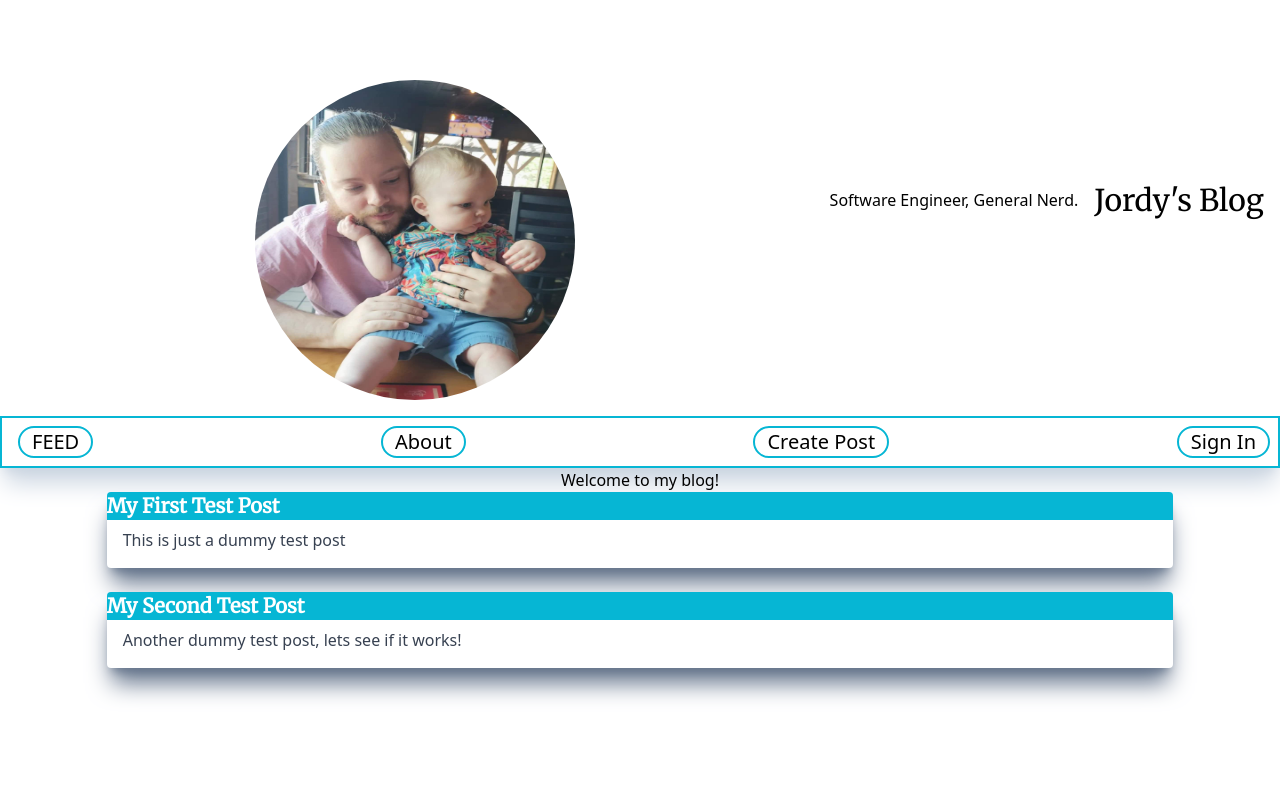
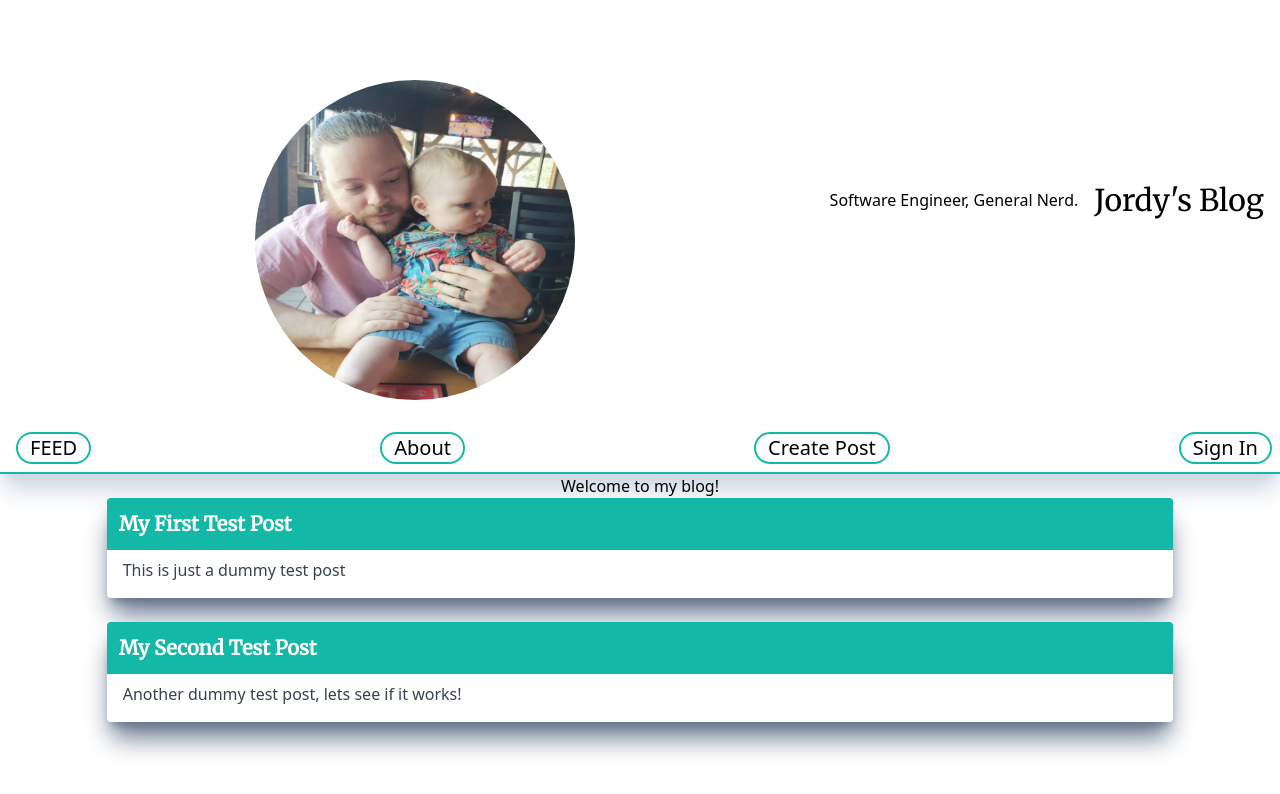
Before and after one commit to njandersen/personal-blogv2-frontend, a React (Vite) app: page / in a window 1280 px wide. Shown: the top 794 px of the page. Built offline with nearby package versions, Linux system fonts and the light colour scheme.

Commit message:
minor css change

```diff
--- a/src/components/Posts/PostItem.jsx
+++ b/src/components/Posts/PostItem.jsx
@@ -1,7 +1,7 @@
 function PostItem({ post }) {
   return (
     <div className=" w-5/6 p-4 mb-6 rounded overflow-hidden shadow-xl shadow-slate-500">
-      <h2 className="font-bold text-xl text-white font-title mb-2 bg-cyan-500 bg-cover w-auto -m-4 ">
+      <h2 className="font-bold text-xl text-white font-title mb-2 bg-teal-500 bg-cover w-auto -m-4 p-3">
         {post.title}
       </h2>
 
--- a/src/components/UI/Navbar.jsx
+++ b/src/components/UI/Navbar.jsx
@@ -2,20 +2,20 @@ import { Link } from "react-router-dom";
 
 function Navbar() {
   return (
-    <nav className="mt-4 bg-white border-2 border-cyan-500 p-2 text-xl  shadow-xl shadow-slate-300">
+    <nav className="mt-6 bg-white border-b-2 border-teal-500 p-2 text-xl  shadow-xl shadow-slate-300">
       <ul className="flex flex-row justify-between">
-        <li className="ml-2 px-3 rounded-full border-2 border-cyan-500 bg-white hover:bg-cyan-500 hover:text-white">
+        <li className="ml-2 px-3 rounded-full border-2 border-teal-500 bg-white hover:bg-teal-500 hover:text-white">
           <Link to=".." relative="path">
             FEED
           </Link>
         </li>
-        <li className="ml-2 px-3 rounded-full border-2 border-cyan-500 bg-white hover:bg-cyan-500 hover:text-white">
+        <li className="ml-2 px-3 rounded-full border-2 border-teal-500 bg-white hover:bg-teal-500 hover:text-white">
           <Link to="about">About</Link>
         </li>
-        <li className="ml-2 px-3 rounded-full border-2 border-cyan-500 bg-white hover:bg-cyan-500 hover:text-white">
+        <li className="ml-2 px-3 rounded-full border-2 border-teal-500 bg-white hover:bg-teal-500 hover:text-white">
           <Link to="create">Create Post</Link>
         </li>
-        <li className="ml-2 px-3 rounded-full border-2 border-cyan-500 bg-white hover:bg-cyan-500 hover:text-white">
+        <li className="ml-2 px-3 rounded-full border-2 border-teal-500 bg-white hover:bg-teal-500 hover:text-white">
           <Link to="enter">Sign In</Link>
         </li>
       </ul>
```
